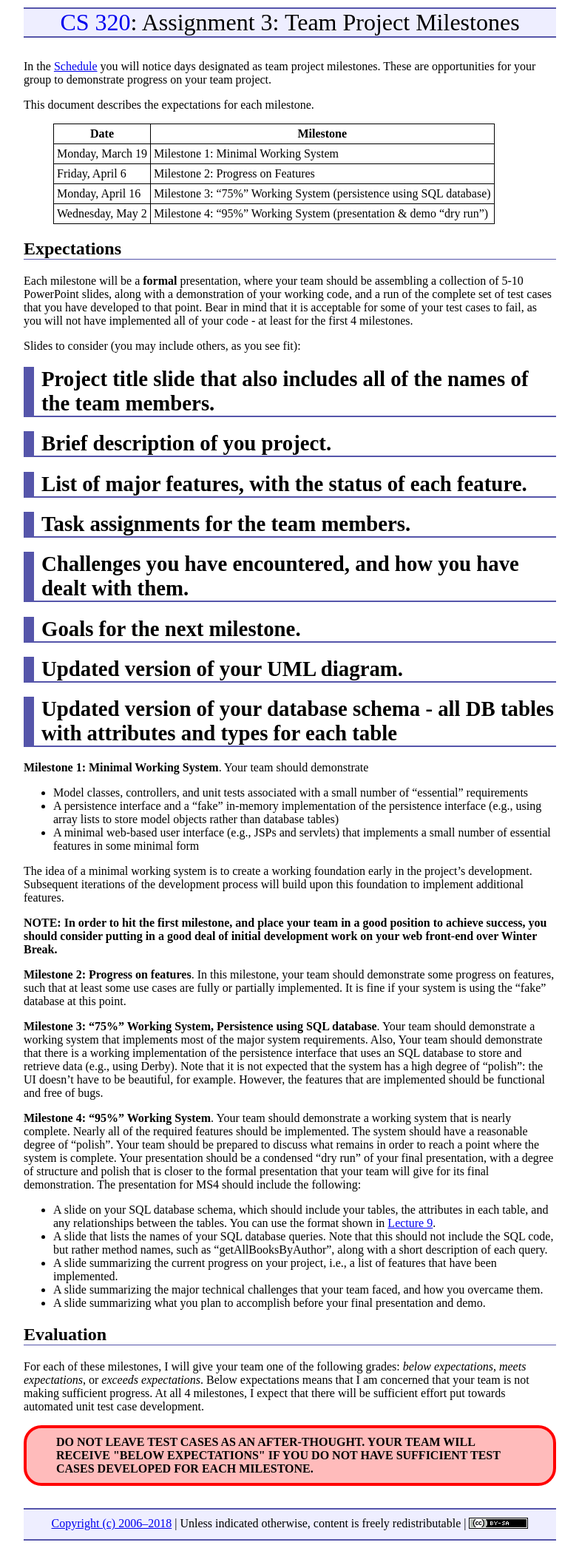
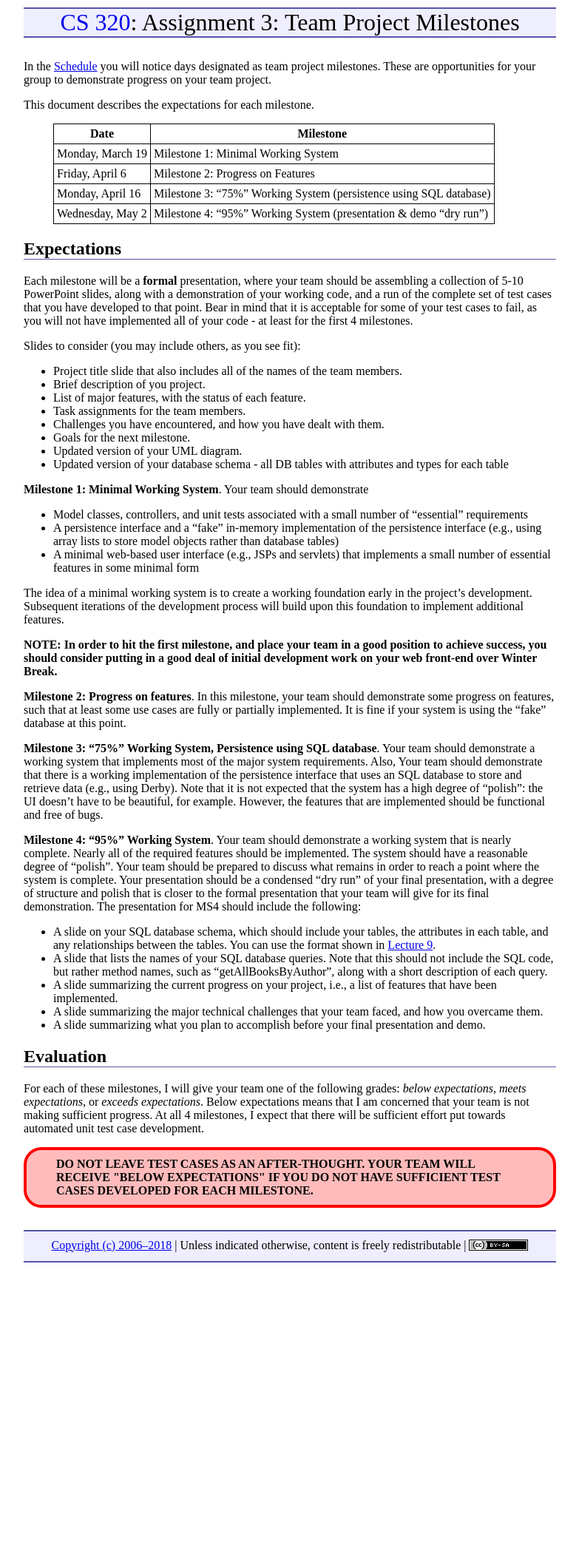
Before and after one commit to ycpcs/cs320-spring2018, a Jekyll site: the page built from assign/assign03.md, in a window 1280 px wide. Shown: the whole page at 74% size, without its empty margins (248-1031 px from the left). Built offline with Jekyll 4.4.1, drawn with Linux system fonts in a browser that asks for light colours; after the commit the page ends 1717 px from its top, so only the background shows below that.

```diff
--- a/assign/assign03.md
+++ b/assign/assign03.md
@@ -18,14 +18,14 @@ This document describes the expectations for each milestone.
 Each milestone will be a **formal** presentation, where your team should be assembling a collection of 5-10 PowerPoint slides, along with a demonstration of your working code, and a run of the complete set of test cases that you have developed to that point.  Bear in mind that it is acceptable for some of your test cases to fail, as you will not have implemented all of your code - at least for the first 4 milestones.
 
 Slides to consider (you may include others, as you see fit):
-# Project title slide that also includes all of the names of the team members.
-# Brief description of you project.
-# List of major features, with the status of each feature.
-# Task assignments for the team members.
-# Challenges you have encountered, and how you have dealt with them.
-# Goals for the next milestone.
-# Updated version of your UML diagram.
-# Updated version of your database schema - all DB tables with attributes and types for each table
+* Project title slide that also includes all of the names of the team members.
+* Brief description of you project.
+* List of major features, with the status of each feature.
+* Task assignments for the team members.
+* Challenges you have encountered, and how you have dealt with them.
+* Goals for the next milestone.
+* Updated version of your UML diagram.
+* Updated version of your database schema - all DB tables with attributes and types for each table
 
 **Milestone 1: Minimal Working System**. Your team should demonstrate
 
```
